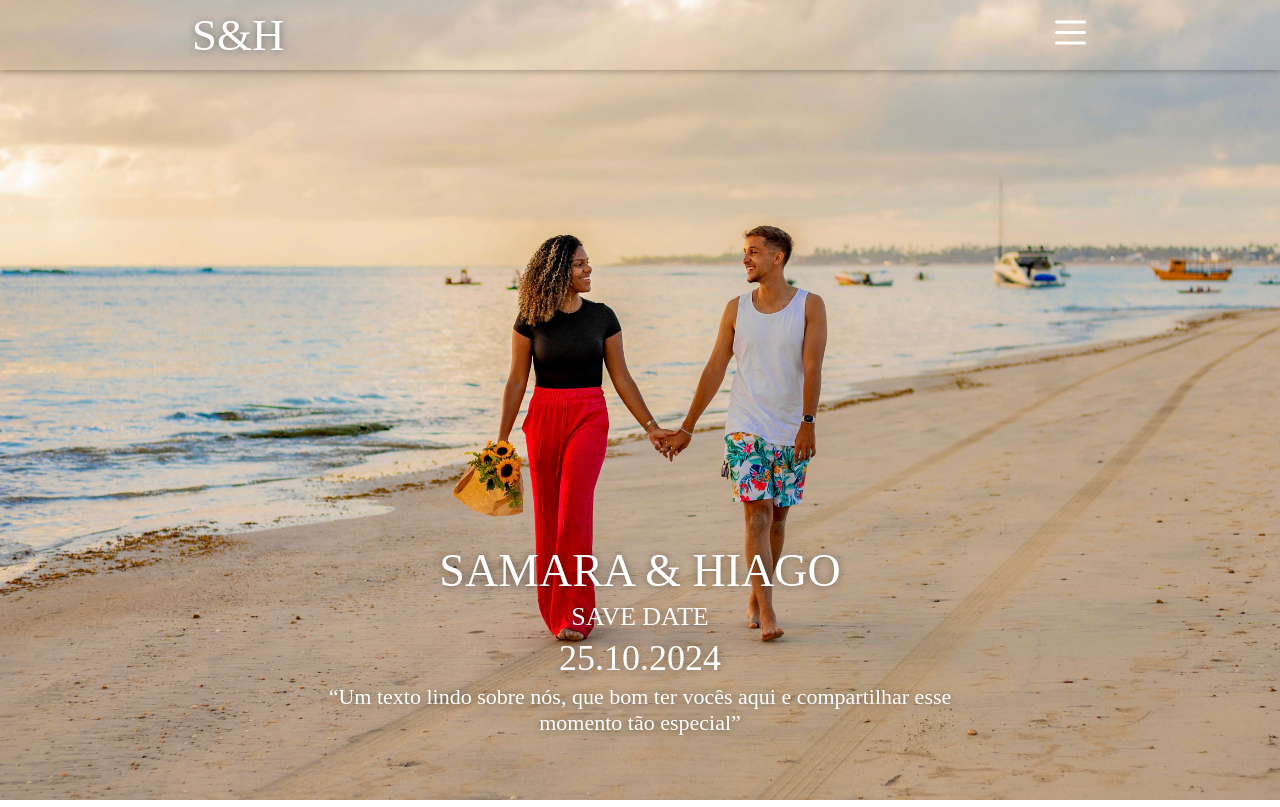
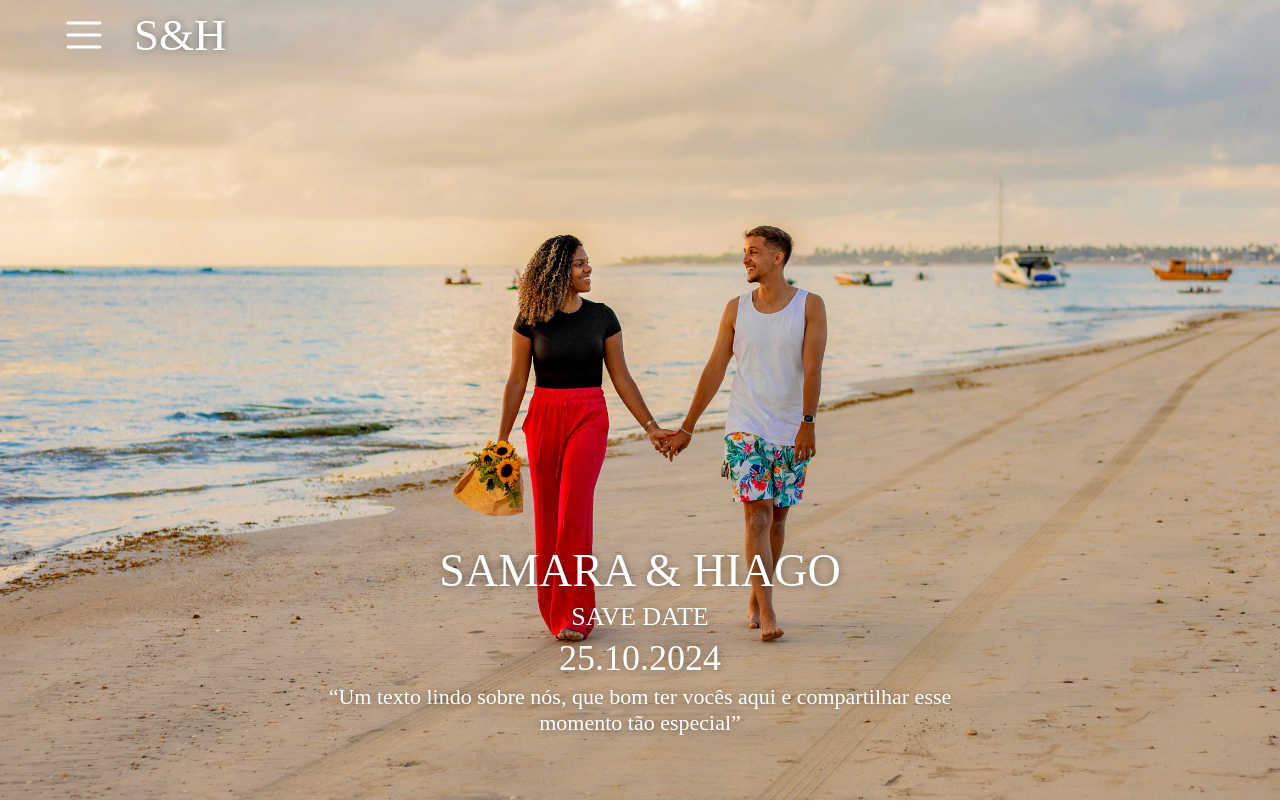
Before and after one commit to CarolinaOlivaCruz/wedding-project, a React (Create React App) app in the folder app/: page / in a window 1280 px wide. Built offline with nearby package versions, Linux system fonts and the light colour scheme; a web font is replaced by a local one.

Commit message:
style: ref menu style

```diff
--- a/app/src/componets/Header/Header.tsx
+++ b/app/src/componets/Header/Header.tsx
@@ -2,14 +2,20 @@ import React from "react";
 
 import iconMenuWhite from "../../../src/assets/icon/menu-white.svg";
 
+import Menu from "../Menu/Menu";
+
 import "../Header/style.scss";
 
-function Header() {
+interface HeaderProps {
+  toggleMenu: () => void;
+}
+
+function Header({ toggleMenu }: HeaderProps) {
   return (
     <header>
       <div>
         <span>S&H</span>
-        <button id="button-menu">
+        <button id="button-menu" onClick={toggleMenu}>
           <img className="button-menu-white" src={iconMenuWhite} alt="" />
         </button>
       </div>
--- a/app/src/componets/Header/style.scss
+++ b/app/src/componets/Header/style.scss
@@ -11,6 +11,7 @@ header div {
   margin: 20px auto;
   display: flex;
   justify-content: space-between;
+  align-items: center;
 }
 
 header div span {
@@ -22,27 +23,30 @@ header div span {
 
 .button-menu-white {
   width: 25px;
+  display: flex;
+  align-items: center;
 }
 
 @media (min-width: 780px) {
   header {
-    box-shadow: 0.2px 0.2px 8px rgba(0, 0, 0, 0.4);
+
     height: 70px;
     margin: 0 auto;
     display: flex;
-    align-items: center;
   }
 
   header div {
-    width: 70%;
+    width: 90%;
+    flex-direction: row-reverse;
+    justify-content: left;
+    gap: 30px;
   }
 
   header div span {
     font-size: 45px;
-    height: 100%;
   }
 
   .button-menu-white {
-    width: 35px;
+    width: 40px;
   }
 }
--- a/app/src/componets/Home/Home.tsx
+++ b/app/src/componets/Home/Home.tsx
@@ -1,14 +1,22 @@
-import React from "react";
+import React, { useState } from "react";
 
 import imgMarried from "../../../src/assets/img/married.jpg";
 import Header from "../Header/Header";
 
 import "../Home/style.scss";
+import Menu from "../Menu/Menu";
 
 function Home() {
+  const [isMenuOpen, setIsMenuOpen] = useState(false);
+
+  const toggleMenu = () => {
+    setIsMenuOpen(!isMenuOpen);
+  };
+
   return (
     <div id="container-home">
-      <Header />
+      <Header toggleMenu={toggleMenu} />
+      {isMenuOpen && <Menu />}
       <main>
         <img src={imgMarried} alt="Imagem do casal" />
         <div>
--- /dev/null
+++ b/app/src/componets/Menu/Menu.tsx
@@ -0,0 +1,17 @@
+import React from "react";
+
+import "../Menu/style.scss"
+
+function Menu() {
+  return (
+    <div className="menu">
+      <ul>
+        <li>Opção 1</li>
+        <li>Opção 2</li>
+        <li>Opção 3</li>
+      </ul>
+    </div>
+  );
+}
+
+export default Menu;
```
Also changed, not shown: app/src/componets/Menu/style.scss (added).
